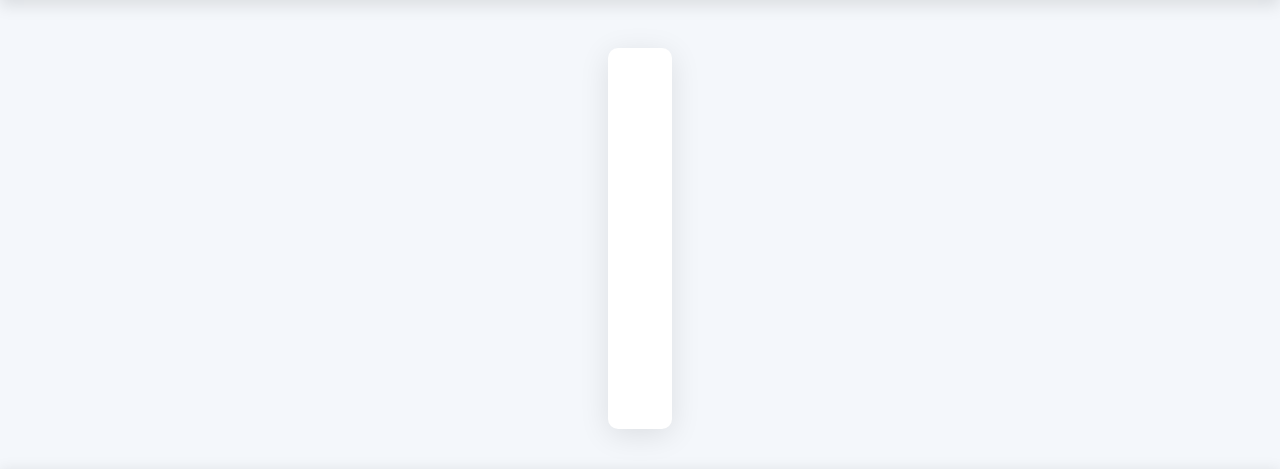
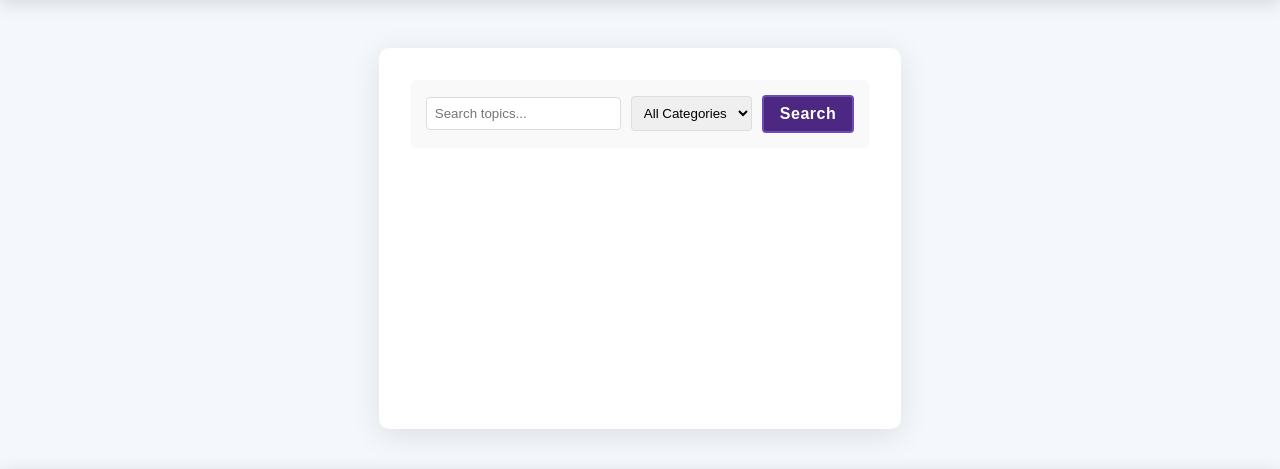
Before and after one commit to Web-Project-EHH/Web_Project_EHH, a FastAPI app: template templates/topics.html in a window 1280 px wide. Shown: the part 249-718 px from the top of the page. Run offline with FastAPI, Linux system fonts and the light colour scheme; the template is opened without the code that fills it, so the values that code supplies are empty.

Commit message:
Closed section> tag in create-topic. Added search menu in topics.

```diff
--- a/services/topics_services.py
+++ b/services/topics_services.py
@@ -224,7 +224,6 @@
     Deletes a topic by its ID.
     """
 
-
     update_query('''DELETE FROM replies WHERE topic_id = ?''', (topic_id,))
 
     update_query('''DELETE FROM topics WHERE topic_id = ?''', (topic_id,))
--- a/templates/create-topic.html
+++ b/templates/create-topic.html
@@ -15,6 +15,7 @@
             {% for category in categories %}
             <option value="{{ category.id }}">{{ category.name }}</option>
             {% endfor %}
+        </select>
         <br>
         <button type="submit">Create</button>
     </form>
--- a/templates/topics.html
+++ b/templates/topics.html
@@ -3,6 +3,39 @@
 {% block title %}Topics{% endblock %}
 {% block content %}
 <main>
+    <section class="search-section" style="margin-bottom: 20px; padding: 15px; background-color: #f9f9f9; border-radius: 5px;">
+        <form method="GET" action="/topics" style="display: flex; gap: 10px; align-items: center;">
+            <div style="flex-grow: 1;">
+                <input
+                    type="text"
+                    name="search"
+                    placeholder="Search topics..."
+                    value="{{ request.query_params.get('search', '') }}"
+                    style="width: 100%; padding: 8px; border: 1px solid #ddd; border-radius: 4px;"
+                >
+            </div>
+            <div>
+                <select
+                    name="category"
+                    style="padding: 8px; border: 1px solid #ddd; border-radius: 4px;"
+                >
+                    <option value="">All Categories</option>
+                    {% for category in categories %}
+                        <option value="{{ category.name }}" {% if request.query_params.get('category') == category.name %}selected{% endif %}>
+                            {{ category.name }}
+                        </option>
+                    {% endfor %}
+                </select>
+            </div>
+            <button
+                type="submit"
+                style="padding: 8px 16px; background-color: #4c2882; color: white; border: none; border-radius: 4px; cursor: pointer; border: 2px solid #6a4eb4;"
+            >
+                Search
+            </button>
+        </form>
+    </section>
+
     {% if topics %}
         {{ load_topics(topics=topics, user=get_user(request)) }}
     {% else %}
```
Also changed, not shown: routers/web/topics.py (+12 -4 lines).
